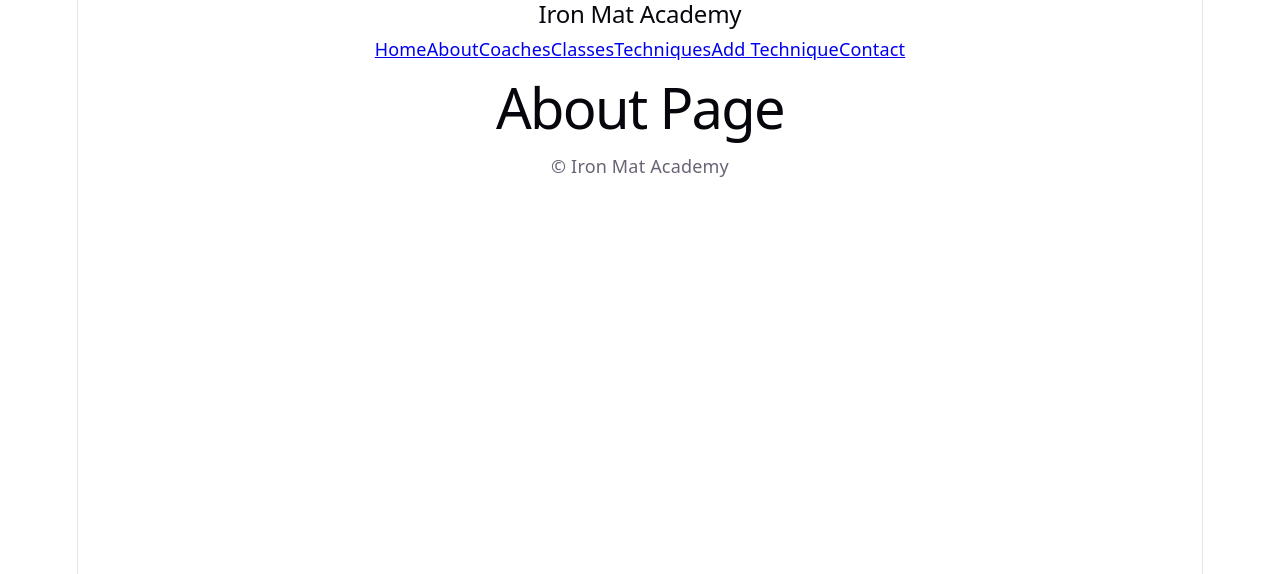
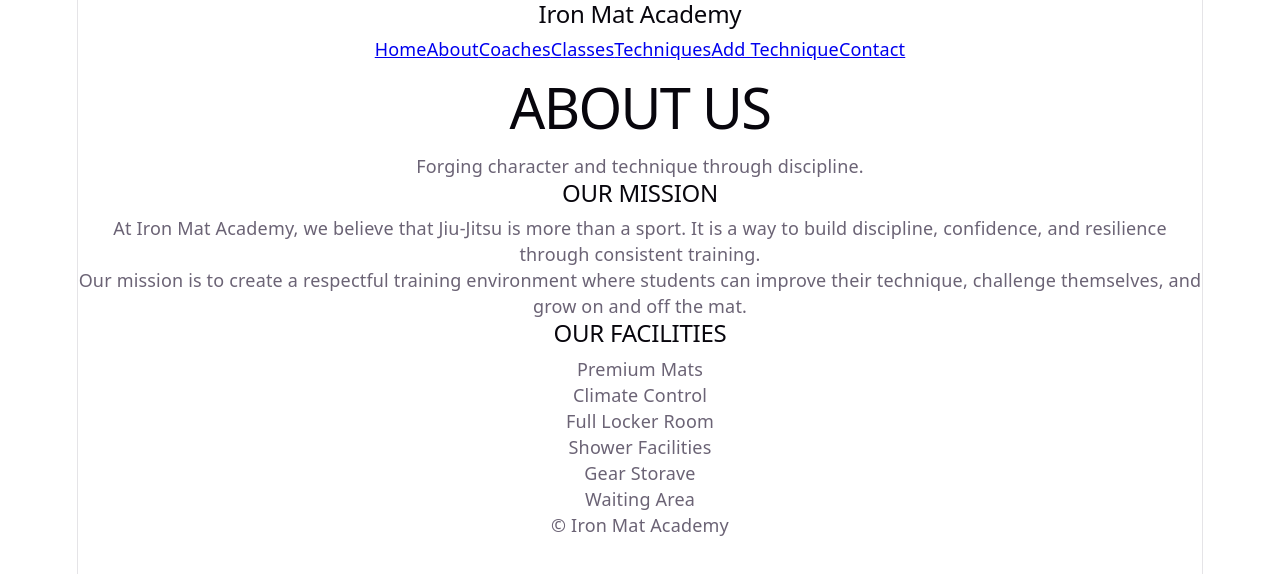
Before and after one commit to YenaKC/iron-mat-academy-client, a React (Vite) app: page /about in a window 1280 px wide. Shown: the top 574 px of the page. Built offline with nearby package versions, Linux system fonts and the light colour scheme; the HTML template or start-up script is replaced by a standard one.

Commit message:
update About

```diff
--- a/src/pages/AboutPage.jsx
+++ b/src/pages/AboutPage.jsx
@@ -1,5 +1,35 @@
 function AboutPage() {
-    return <h1>About Page</h1>;
+    return (
+        <main>
+            <section>
+                <h1>ABOUT US</h1>
+                <p>Forging character and technique through discipline.</p>
+            </section>
+
+            <section>
+                <h2>OUR MISSION</h2>
+                <p>
+                    At Iron Mat Academy, we believe that Jiu-Jitsu is more than a sport. It is a way to build discipline, confidence, and resilience through consistent training.
+                </p>
+                <p>
+                    Our mission is to create a respectful training environment where students can improve their technique, challenge themselves, and grow on and off the mat.
+                </p>
+            </section>
+
+            <section>
+                <h2>OUR FACILITIES</h2>
+
+                <div>
+                    <p>Premium Mats</p>
+                    <p>Climate Control</p>
+                    <p>Full Locker Room</p>
+                    <p>Shower Facilities</p>
+                    <p>Gear Storave</p>
+                    <p>Waiting Area</p>
+                </div>
+            </section>
+        </main>
+    );
 }
 
 export default AboutPage;
```
